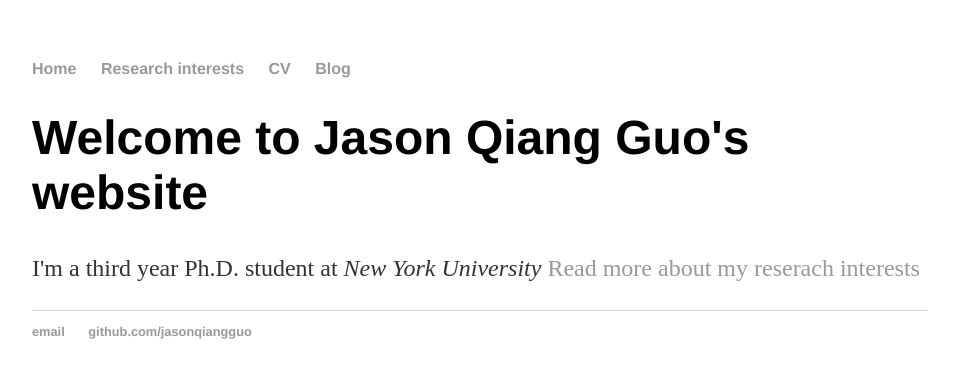
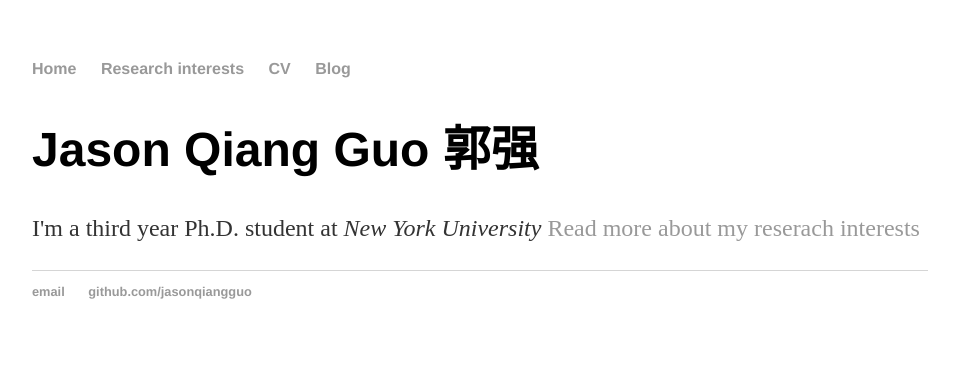
Before and after one commit to jasonqiangguo/jasonqiangguo.github.io, a Jekyll site: the page built from index.html, in a window 1280 px wide. Shown: the top 378 px of the page, without its empty margins (160-1119 px from the left). Built offline with Jekyll 4.4.1, drawn with Linux system fonts in a browser that asks for light colours.

Commit message:
Update index.html

```diff
--- a/index.html
+++ b/index.html
@@ -3,6 +3,6 @@ layout: default
 title: Jason Qiang Guo
 ---
 <div class="blurb">
-	<h1>Welcome to Jason Qiang Guo's website</h1>
+	<h1>Jason Qiang Guo 郭强</h1>
 	<p>I'm a third year Ph.D. student at <em>New York University</em> <a href="/Research Interests">Read more about my reserach interests</a></p>
 </div><!-- /.blurb -->
```
